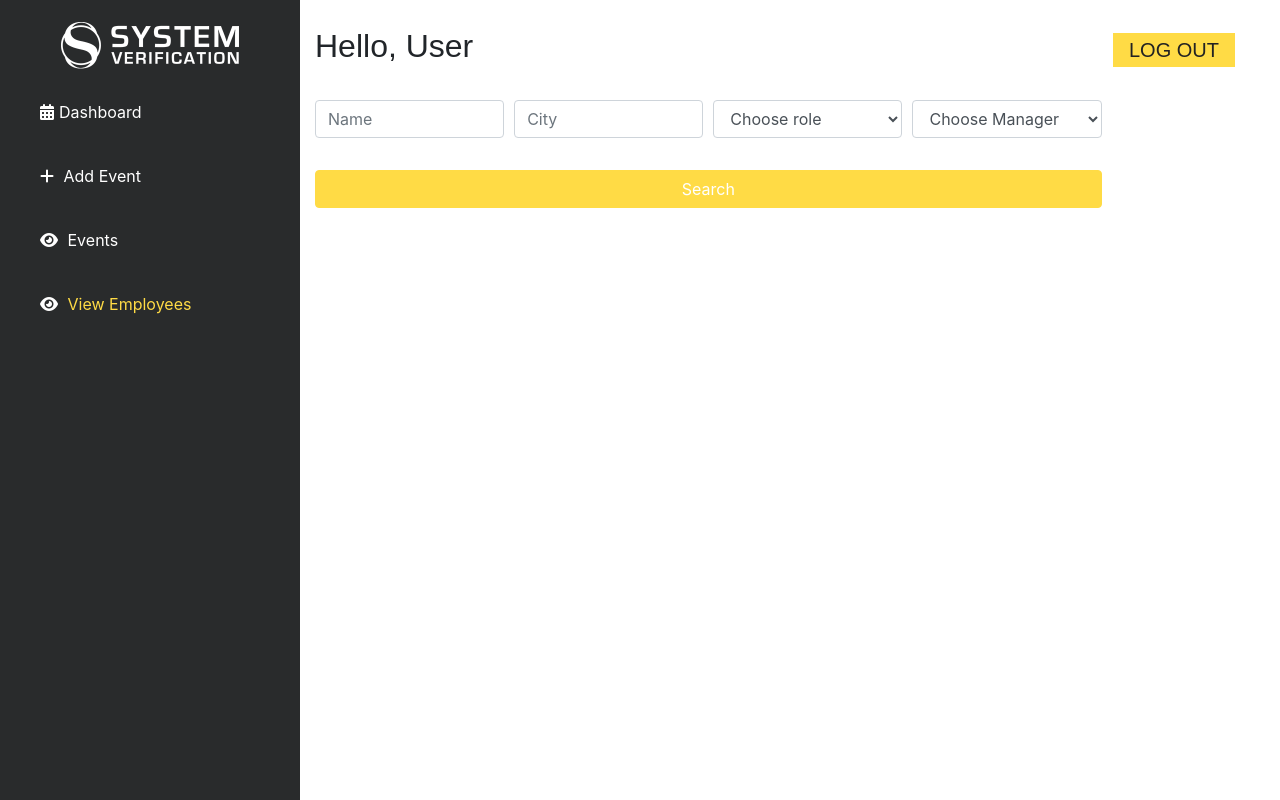
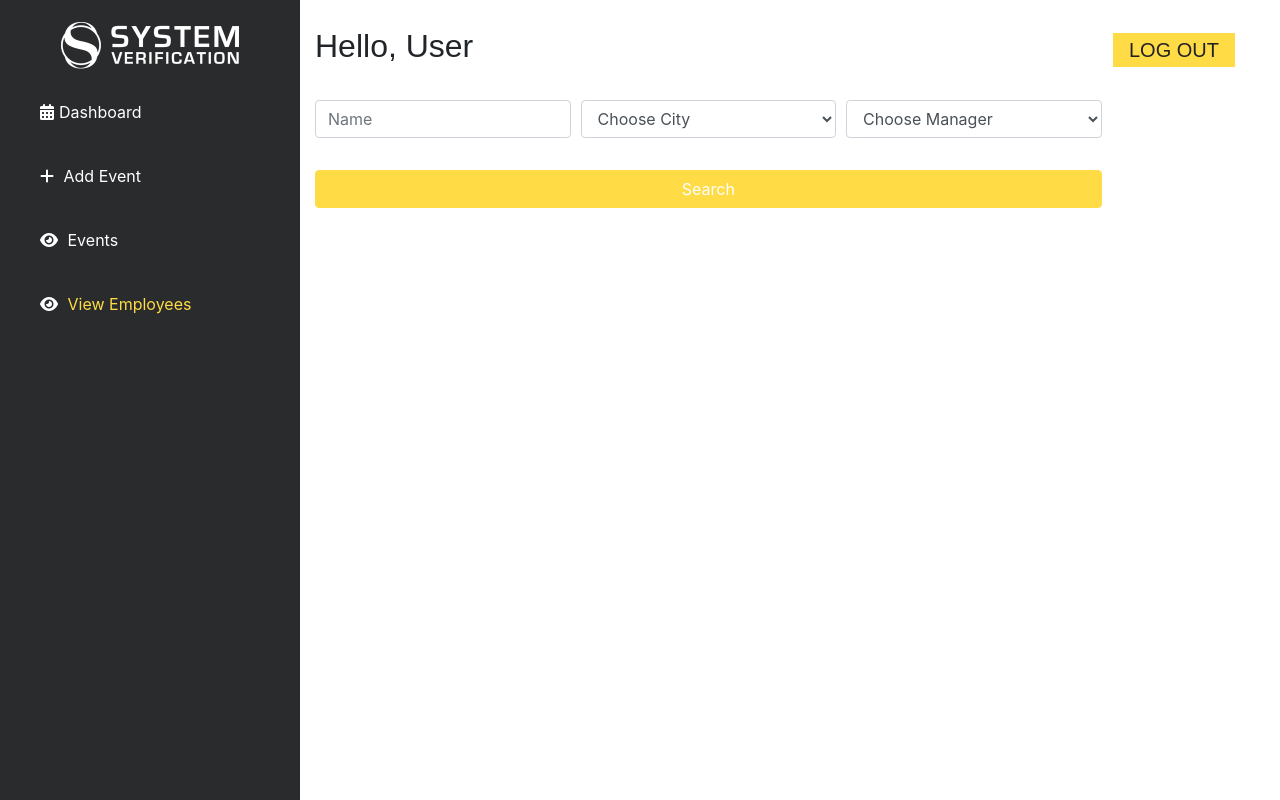
Before and after one commit to Daria200/vacation_calendar, a Django app: page /employee_calendar in a window 1280 px wide. Run offline with Django 3.2, Linux system fonts and the light colour scheme; some libraries are stand-ins or nearby versions.

Commit message:
removing role, adding cities to the search bar

```diff
--- a/templates/employee_calendar.html
+++ b/templates/employee_calendar.html
@@ -7,7 +7,7 @@
       <form action="search.html">
         <!-- Form Row 1 -->
         <div class="form-row">
-          <div class="col-md-3 mb-2">
+          <div class="col-md-4 mb-2">
             <label class="sr-only">Name</label>
             <input
               type="text"
@@ -17,34 +17,26 @@
             />
           </div>
 
-          <div class="col-md-3 mb-2">
+          <div class="col-md-4 mb-2">
             <label class="sr-only">City</label>
-            <input
-              type="text"
-              name="city"
-              class="form-control"
-              placeholder="City"
-            />
-          </div>
-
-          <div class="col-md-3 mb-2">
-            <label class="sr-only">Role</label>
-            <select name="Role" class="form-control">
-              <option selected="true" disabled="disabled">Choose role</option>
-              <option value="AL">Test Engineer</option>
-              <option value="AL">QA Consultant</option>
-              <option value="AL">HR-Manager</option>
-              <option value="AL">Software Test Automation</option>
+            <select name="City" class="form-control">
+              <option selected="true" disabled="disabled">
+                Choose City
+              </option>
+              <option value="Frankfurt">Frankfurt</option>
+              <option value="Bonn">Bonn</option>
+              <option value="Munich">Munich</option>
+              <option value="Hamburg">Hamburg</option>
             </select>
           </div>
 
-          <div class="col-md-3 mb-2">
+          <div class="col-md-4 mb-2">
             <label class="sr-only">Manager</label>
             <select name="Role" class="form-control">
               <option selected="true" disabled="disabled">
                 Choose Manager
               </option>
-              <option value="AL">Abdulkerim Corbo</option>
+              <option value="Abdulkerim">Abdulkerim Corbo</option>
             </select>
           </div>
         </div>
```
